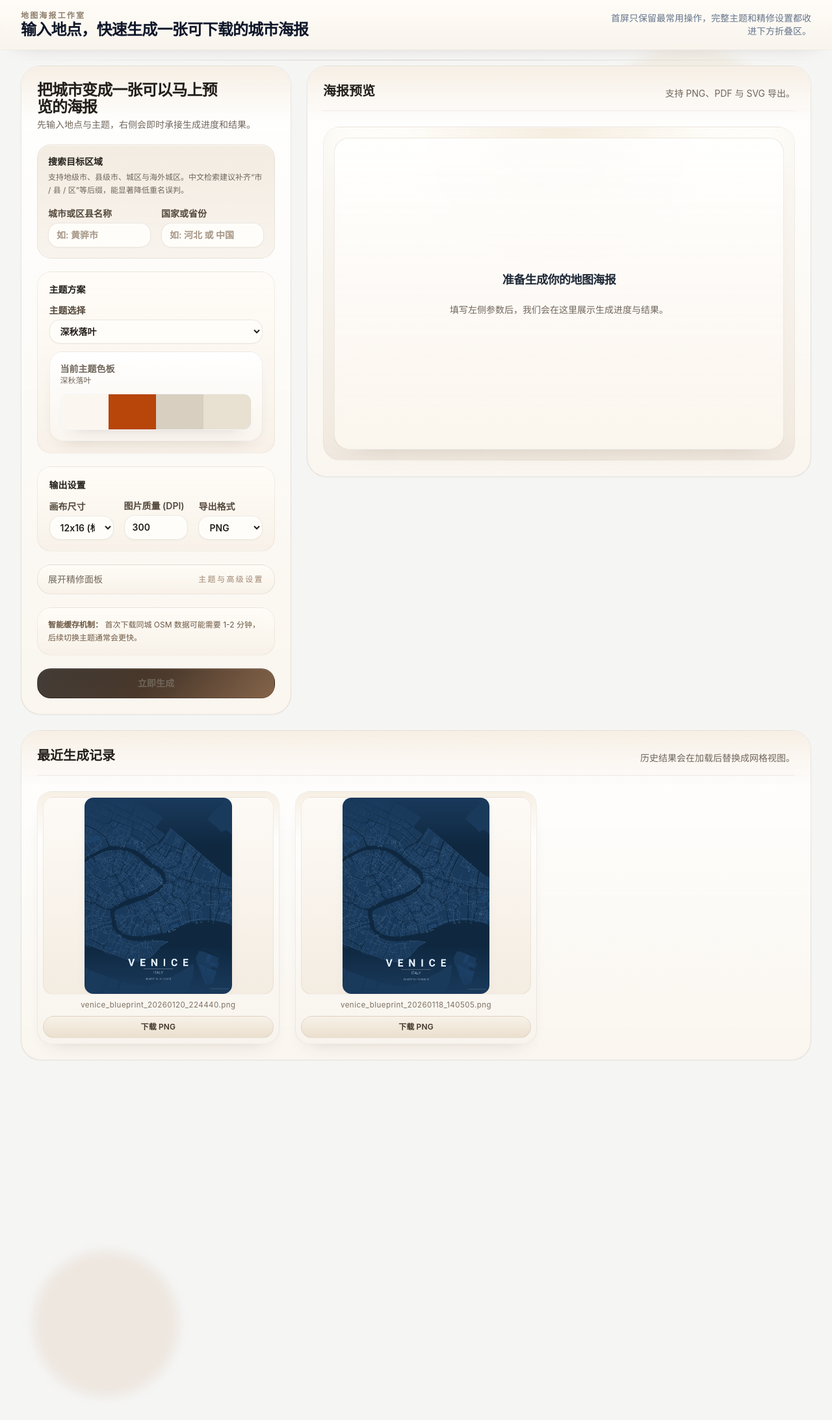
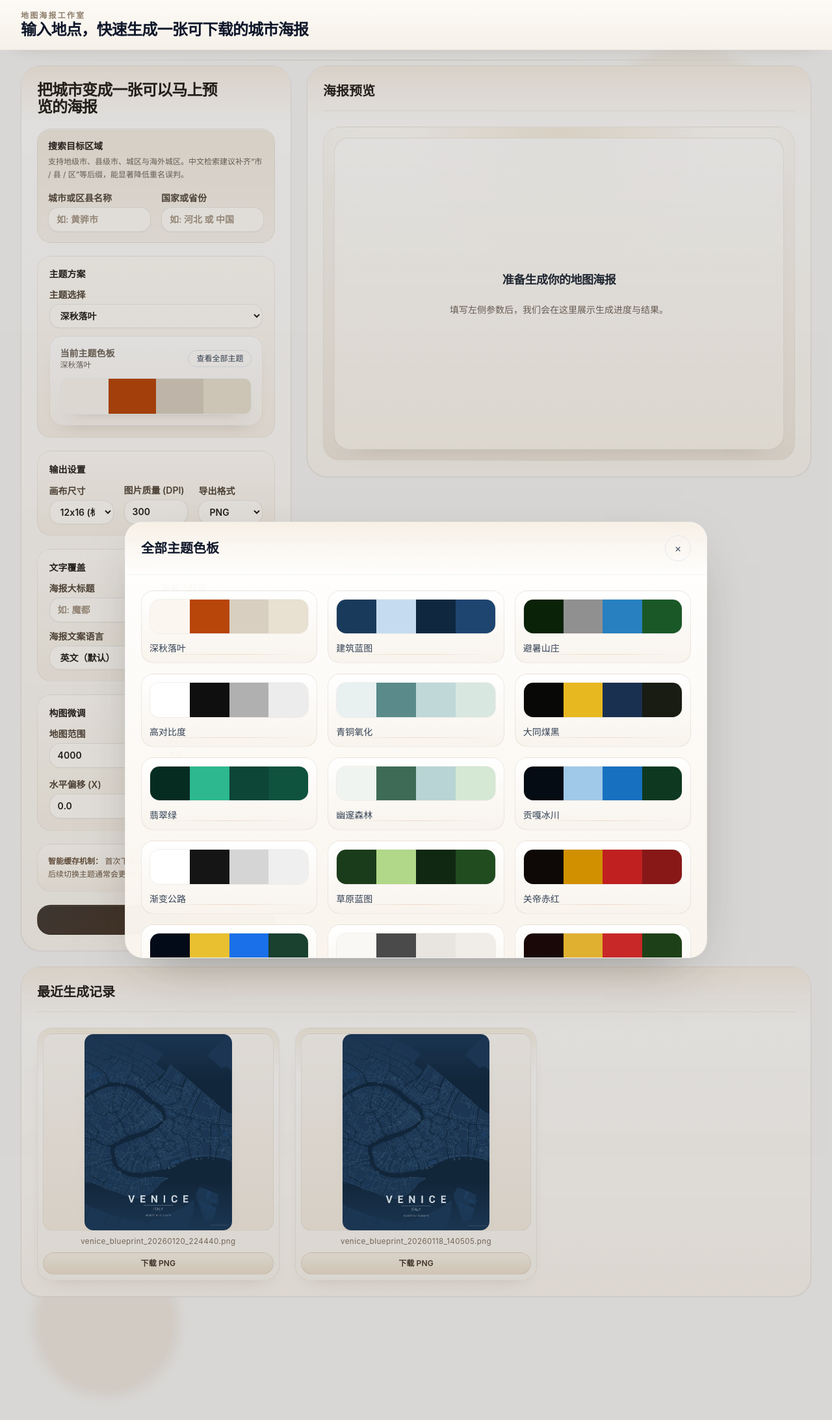
Before and after one commit to tomfocker/maptoposter-web, a FastAPI app: page / in a window 1280 px wide. Shown: the top 2186 px of the page at 65% size. Run offline with FastAPI, Linux system fonts and the light colour scheme; some libraries are stand-ins or nearby versions.

Commit message:
refactor: simplify homepage layout

```diff
--- a/app/static/css/style.css
+++ b/app/static/css/style.css
@@ -148,10 +148,6 @@ header nav > div:first-child h1 {
     letter-spacing: -0.03em;
 }
 
-header nav > div:last-child {
-    max-width: 20rem;
-}
-
 main {
     position: relative;
 }
@@ -208,7 +204,9 @@ main {
 
 [data-ui="quick-generate-panel"] > .rounded-2xl,
 [data-ui="theme-picker"],
-[data-ui="refine-panel"],
+[data-ui="output-settings"],
+[data-ui="copy-settings"],
+[data-ui="composition-settings"],
 [data-ui="quick-generate-panel"] > .rounded-2xl.bg-indigo-50 {
     border: 1px solid rgba(87, 63, 36, 0.08);
     border-radius: var(--studio-radius-lg) !important;
@@ -284,6 +282,12 @@ main {
     padding: 1.1rem !important;
 }
 
+[data-ui="output-settings"],
+[data-ui="copy-settings"],
+[data-ui="composition-settings"] {
+    padding: 1.1rem !important;
+}
+
 [data-ui="theme-current-preview"] {
     border: 1px solid rgba(93, 70, 45, 0.08);
     border-radius: 1.25rem !important;
@@ -350,46 +354,42 @@ main {
     align-items: end;
 }
 
-[data-ui="refine-toggle"] {
-    border: 1px solid rgba(93, 70, 45, 0.12) !important;
-    border-radius: 1.2rem !important;
-    background:
-        linear-gradient(180deg, rgba(255, 252, 247, 0.98), rgba(249, 245, 237, 0.98)) !important;
-    box-shadow: 0 16px 28px -30px rgba(73, 48, 24, 0.38);
-    color: #4d4338 !important;
+[data-ui="copy-settings"] > .grid,
+[data-ui="composition-settings"] > .grid {
+    align-items: end;
 }
 
-[data-ui="refine-toggle"]:hover {
-    transform: translateY(-1px);
-    border-color: rgba(178, 109, 59, 0.22) !important;
+[data-ui="theme-modal"] {
+    background: rgba(35, 31, 26, 0.14);
 }
 
-[data-ui="refine-toggle"][aria-expanded="true"] {
-    border-color: rgba(178, 109, 59, 0.3) !important;
+[data-ui="theme-modal"] > section {
     background:
-        linear-gradient(180deg, rgba(253, 248, 241, 0.98), rgba(246, 236, 222, 0.98)) !important;
-    box-shadow:
-        0 18px 34px -28px rgba(73, 48, 24, 0.36),
-        0 0 0 4px rgba(178, 109, 59, 0.08);
+        linear-gradient(180deg, rgba(255, 255, 255, 0.98), rgba(249, 244, 236, 0.98)) !important;
 }
 
-[data-ui="refine-toggle"] span:last-child {
-    color: #9f8773 !important;
+[data-ui="theme-modal"] > section::before {
+    content: "";
+    position: absolute;
+    inset: 0 0 auto;
+    height: 5rem;
+    background: linear-gradient(180deg, rgba(245, 236, 224, 0.8), rgba(245, 236, 224, 0));
+    pointer-events: none;
 }
 
-[data-ui="refine-panel"] {
-    padding: 1.2rem !important;
+[data-ui="theme-modal"] h2,
+[data-ui="theme-modal"] p,
+[data-ui="theme-modal"] button {
+    position: relative;
+    z-index: 1;
 }
 
-[data-ui="refine-panel"][hidden] {
-    display: none !important;
+[data-ui="theme-modal"] [data-ui="theme-gallery"] {
+    gap: 1rem !important;
 }
 
-[data-ui="refine-panel"] .bg-white {
-    border: 1px solid rgba(93, 70, 45, 0.08);
-    border-radius: 1.25rem !important;
-    background:
-        linear-gradient(180deg, rgba(255, 255, 255, 0.98), rgba(250, 245, 239, 0.98)) !important;
+[data-ui="theme-modal"] [data-ui="theme-gallery"] article {
+    box-shadow: none;
 }
 
 #generate-btn {
@@ -702,7 +702,9 @@ main {
 
     [data-ui="quick-generate-panel"] > .rounded-2xl,
     [data-ui="theme-picker"],
-    [data-ui="refine-panel"],
+    [data-ui="output-settings"],
+    [data-ui="copy-settings"],
+    [data-ui="composition-settings"],
     #preview-area > div,
     #history-list > div,
     #history-list > p {
@@ -710,7 +712,9 @@ main {
     }
 
     [data-ui="quick-generate-panel"] .grid,
-    [data-ui="refine-panel"] .grid,
+    [data-ui="output-settings"] .grid,
+    [data-ui="copy-settings"] .grid,
+    [data-ui="composition-settings"] .grid,
     [data-ui="theme-gallery"],
     #history-list {
         grid-template-columns: minmax(0, 1fr) !important;
--- a/app/templates/base.html
+++ b/app/templates/base.html
@@ -11,13 +11,10 @@
 <body class="min-h-screen bg-stone-100 text-slate-900">
     <div data-ui="studio-shell" class="min-h-screen">
         <header class="border-b border-black/5 bg-white/90 backdrop-blur">
-            <nav class="mx-auto flex w-full max-w-7xl items-center justify-between px-4 py-4 sm:px-6 lg:px-8">
+            <nav class="mx-auto flex w-full max-w-7xl items-center px-4 py-4 sm:px-6 lg:px-8">
                 <div>
                     <p class="text-xs font-semibold tracking-[0.24em] text-slate-500">地图海报工作室</p>
                     <h1 class="text-lg font-semibold text-slate-900">输入地点，快速生成一张可下载的城市海报</h1>
-                </div>
-                <div class="text-right text-sm text-slate-500">
-                    <p>首屏只保留最常用操作，完整主题和精修设置都收进下方折叠区。</p>
                 </div>
             </nav>
         </header>
--- a/app/templates/index.html
+++ b/app/templates/index.html
@@ -13,7 +13,6 @@
         >
             <div class="space-y-1">
                 <h2 class="text-2xl font-semibold text-slate-900">把城市变成一张可以马上预览的海报</h2>
-                <p class="text-sm text-slate-500">先输入地点与主题，右侧会即时承接生成进度和结果。</p>
             </div>
 
             <div class="rounded-2xl bg-sky-50 p-4">
@@ -51,6 +50,9 @@
                             <p class="text-sm font-semibold text-slate-800">当前主题色板</p>
                             <p id="current-theme-name" class="text-xs text-slate-500">{% if default_theme %}{{ default_theme.name }}{% else %}未加载主题{% endif %}</p>
                         </div>
+                        <button type="button" data-ui="theme-modal-open" class="inline-flex items-center rounded-full border border-slate-200 px-3 py-1 text-xs font-medium text-slate-700 transition hover:border-slate-300 hover:bg-slate-50">
+                            查看全部主题
+                        </button>
                     </div>
                     <div id="current-theme-strip" class="flex h-14 overflow-hidden rounded-xl border border-slate-100">
                         {% if default_theme %}
@@ -102,42 +104,10 @@
                 </div>
             </section>
 
-            <button
-                type="button"
-                data-ui="refine-toggle"
-                aria-expanded="false"
-                aria-controls="refine-panel"
-                class="flex w-full items-center justify-between rounded-2xl border border-slate-200 bg-white px-4 py-3 text-left text-sm font-medium text-slate-700 transition hover:border-slate-300"
-            >
-                <span>展开精修面板</span>
-                <span class="text-xs tracking-[0.2em] text-slate-400">主题与高级设置</span>
-            </button>
-
-            <section id="refine-panel" data-ui="refine-panel" hidden class="space-y-5 rounded-2xl border border-slate-200 bg-slate-50 p-4">
-                <div class="space-y-3 rounded-2xl bg-white p-4">
-                    <div class="space-y-1">
-                        <h3 class="text-sm font-semibold text-slate-900">主题色板总览</h3>
-                        <p class="text-xs text-slate-500">当前可选的 {{ theme_details|length }} 款主题都保留在这里，方便集中对照气质与配色。</p>
-                    </div>
-                    <div data-ui="theme-gallery" class="grid gap-3 sm:grid-cols-2">
-                        {% for t in theme_details %}
-                        <article class="rounded-2xl border border-slate-200 bg-white p-3">
-                            <div class="mb-3 flex h-12 overflow-hidden rounded-xl border border-slate-100">
-                                {% for color in t.colors %}
-                                <div class="flex-1" style="background-color: {{ color }};"></div>
-                                {% endfor %}
-                            </div>
-                            <p class="text-sm font-medium text-slate-700">{{ t.name }}</p>
-                        </article>
-                        {% endfor %}
-                    </div>
+            <section data-ui="copy-settings" class="space-y-3 rounded-2xl border border-slate-200 bg-slate-50 p-4">
+                <div>
+                    <h3 class="text-sm font-semibold text-slate-900">文字覆盖</h3>
                 </div>
-
-                <div class="space-y-1">
-                    <h3 class="text-sm font-semibold text-slate-900">文字与导出</h3>
-                    <p class="text-xs text-slate-500">手动文案优先于自动生成名称，适合做中英切换或别称替换。</p>
-                </div>
-
                 <div class="grid gap-4 sm:grid-cols-2">
                     <label class="block text-sm font-medium text-slate-700">
                         海报大标题
@@ -148,7 +118,6 @@
                         <input type="text" name="display_country" placeholder="如: 中国" class="mt-1 w-full rounded-xl border border-slate-200 bg-white px-3 py-2 text-sm">
                     </label>
                 </div>
-
                 <label class="block text-sm font-medium text-slate-700">
                     海报文案语言
                     <!-- template contract marker: <select name="copy_language"x -->
@@ -156,35 +125,29 @@
                         <option value="en" selected>英文（默认）</option>
                         <option value="zh">中文</option>
                     </select>
-                    <span class="mt-1 block text-xs text-slate-500">选中文时优先尝试中文地理名称；如果你手动输入标题，手动内容仍然优先。</span>
                 </label>
+            </section>
 
+            <section data-ui="composition-settings" class="space-y-3 rounded-2xl border border-slate-200 bg-slate-50 p-4">
+                <div>
+                    <h3 class="text-sm font-semibold text-slate-900">构图微调</h3>
+                </div>
                 <div class="grid gap-4 sm:grid-cols-2">
                     <label class="block text-sm font-medium text-slate-700">
                         地图范围
                         <input type="number" name="dist" value="4000" class="mt-1 w-full rounded-xl border border-slate-200 bg-white px-3 py-2 text-sm" title="数值越大，海报包含的城市范围越广">
                     </label>
-                </div>
-
-                <div class="space-y-3 rounded-2xl bg-white p-4">
-                    <div class="space-y-1">
-                        <h4 class="text-sm font-semibold text-slate-900">构图微调</h4>
-                        <p class="text-xs text-slate-500">在不改变地理搜索结果的前提下，微调地图落点与视觉力度。</p>
-                    </div>
-                    <div class="grid gap-4 sm:grid-cols-2">
-                        <label class="block text-sm font-medium text-slate-700">
-                            水平偏移 (X)
-                            <input type="number" name="map_x_offset" value="0.0" step="0.01" min="-0.5" max="0.5" class="mt-1 w-full rounded-xl border border-slate-200 px-3 py-2 text-sm">
-                        </label>
-                        <label class="block text-sm font-medium text-slate-700">
-                            垂直偏移 (Y)
-                            <input type="number" name="map_y_offset" value="0.0" step="0.01" min="-0.5" max="0.5" class="mt-1 w-full rounded-xl border border-slate-200 px-3 py-2 text-sm">
-                        </label>
-                    </div>
                     <label class="block text-sm font-medium text-slate-700">
                         道路粗细缩放
-                        <input type="number" name="road_width_scale" value="1.0" step="0.1" min="0.1" max="10.0" class="mt-1 w-full rounded-xl border border-slate-200 px-3 py-2 text-sm">
-                        <span class="mt-1 block text-xs text-slate-500">部分主题自带缩放倍率，此值会与主题倍率叠加。</span>
+                        <input type="number" name="road_width_scale" value="1.0" step="0.1" min="0.1" max="10.0" class="mt-1 w-full rounded-xl border border-slate-200 bg-white px-3 py-2 text-sm">
+                    </label>
+                    <label class="block text-sm font-medium text-slate-700">
+                        水平偏移 (X)
+                        <input type="number" name="map_x_offset" value="0.0" step="0.01" min="-0.5" max="0.5" class="mt-1 w-full rounded-xl border border-slate-200 bg-white px-3 py-2 text-sm">
+                    </label>
+                    <label class="block text-sm font-medium text-slate-700">
+                        垂直偏移 (Y)
+                        <input type="number" name="map_y_offset" value="0.0" step="0.01" min="-0.5" max="0.5" class="mt-1 w-full rounded-xl border border-slate-200 bg-white px-3 py-2 text-sm">
                     </label>
                 </div>
             </section>
@@ -204,7 +167,6 @@
                 <div>
                     <h2 class="text-xl font-semibold text-slate-900">海报预览</h2>
                 </div>
-                <p class="text-sm text-slate-500">支持 PNG、PDF 与 SVG 导出。</p>
             </div>
             <div id="preview-area" class="mt-6 min-h-[32rem] rounded-[1.5rem] border border-dashed border-slate-200 bg-slate-50 p-4">
                 {% include "partials/poster_stage_empty.html" %}
@@ -217,29 +179,72 @@
             <div>
                 <h2 class="text-xl font-semibold text-slate-900">最近生成记录</h2>
             </div>
-            <p class="text-sm text-slate-500">历史结果会在加载后替换成网格视图。</p>
         </div>
         <div id="history-list" hx-get="/history" hx-trigger="load, posterGenerated from:body" class="mt-6 grid grid-cols-1 gap-6 md:grid-cols-2 lg:grid-cols-3">
             {% include "partials/history_empty.html" %}
         </div>
     </section>
+
+    <div data-ui="theme-modal" hidden class="fixed inset-0 z-30 flex items-center justify-center px-4 py-8">
+        <button type="button" data-ui="theme-modal-close" class="absolute inset-0 bg-[rgba(35,31,26,0.42)] backdrop-blur-sm" aria-label="关闭主题色板弹窗"></button>
+        <section class="relative z-10 max-h-[min(42rem,calc(100vh-4rem))] w-full max-w-4xl overflow-hidden rounded-[1.75rem] border border-black/5 bg-white shadow-[0_28px_80px_-38px_rgba(35,31,26,0.5)]">
+            <div class="flex items-center justify-between gap-3 border-b border-slate-100 px-6 py-5">
+                <div>
+                    <h2 class="text-xl font-semibold text-slate-900">全部主题色板</h2>
+                </div>
+                <button type="button" data-ui="theme-modal-close" class="inline-flex h-10 w-10 items-center justify-center rounded-full border border-slate-200 text-slate-600 transition hover:border-slate-300 hover:bg-slate-50" aria-label="关闭">
+                    <span aria-hidden="true">×</span>
+                </button>
+            </div>
+            <div class="max-h-[calc(100vh-12rem)] overflow-y-auto px-6 py-6">
+                <div data-ui="theme-gallery" class="grid gap-3 sm:grid-cols-2 lg:grid-cols-3">
+                    {% for t in theme_details %}
+                    <article class="rounded-2xl border border-slate-200 bg-white p-3">
+                        <div class="mb-3 flex h-12 overflow-hidden rounded-xl border border-slate-100">
+                            {% for color in t.colors %}
+                            <div class="flex-1" style="background-color: {{ color }};"></div>
+                            {% endfor %}
+                        </div>
+                        <p class="text-sm font-medium text-slate-700">{{ t.name }}</p>
+                    </article>
+                    {% endfor %}
+                </div>
+            </div>
+        </section>
+    </div>
 </div>
 
 <script>
     (function () {
-        const refineToggle = document.querySelector('[data-ui="refine-toggle"]');
-        const refinePanel = document.querySelector('[data-ui="refine-panel"]');
         const form = document.getElementById('poster-form');
         const generateButton = document.getElementById('generate-btn');
         const themeSelect = document.getElementById('theme-select');
         const currentThemeName = document.getElementById('current-theme-name');
         const currentThemeStrip = document.getElementById('current-theme-strip');
+        const themeModal = document.querySelector('[data-ui="theme-modal"]');
+        const themeModalOpen = document.querySelector('[data-ui="theme-modal-open"]');
+        const themeModalClosers = document.querySelectorAll('[data-ui="theme-modal-close"]');
 
-        if (refineToggle && refinePanel) {
-            refineToggle.addEventListener('click', function () {
-                const isExpanded = refineToggle.getAttribute('aria-expanded') === 'true';
-                refinePanel.hidden = isExpanded;
-                refineToggle.setAttribute('aria-expanded', String(!isExpanded));
+        if (themeModal && themeModalOpen) {
+            const setThemeModalOpen = function (open) {
+                themeModal.hidden = !open;
+                document.body.classList.toggle('overflow-hidden', open);
+            };
+
+            themeModalOpen.addEventListener('click', function () {
+                setThemeModalOpen(true);
+            });
+
+            themeModalClosers.forEach(function (closer) {
+                closer.addEventListener('click', function () {
+                    setThemeModalOpen(false);
+                });
+            });
+
+            document.addEventListener('keydown', function (event) {
+                if (event.key === 'Escape' && !themeModal.hidden) {
+                    setThemeModalOpen(false);
+                }
             });
         }
 
```
Also changed, not shown: tests/test_copy_language.py (+4 -4 lines), tests/test_frontend_ui_refresh.py (+37 -21 lines).
